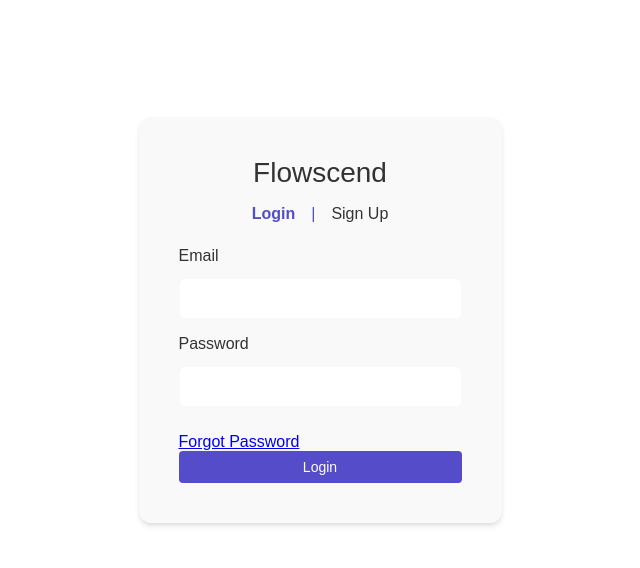
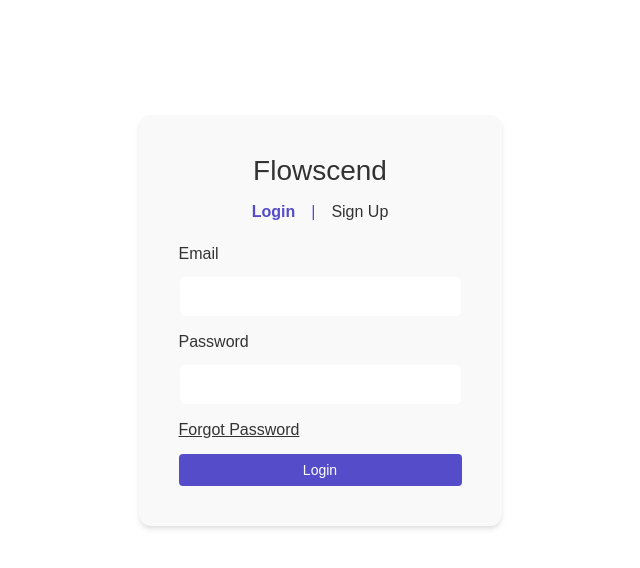
Before and after one commit to damianniebler/flow-, a SvelteKit app: page /login in a window 1280 px wide. Shown: the top 568 px of the page, without its empty margins (360-1000 px from the left). Built offline with nearby package versions, Linux system fonts and the light colour scheme; no server answers.

Commit message:
dont allow turorial on password v2 final

```diff
--- a/src/app.css
+++ b/src/app.css
@@ -520,7 +520,7 @@ textarea::-webkit-scrollbar {
   }
 
   input[type="password"] {
-	margin-bottom: 10px;
+	margin-bottom: 0px;
   }
 
   .createpop textarea {
@@ -1235,3 +1235,27 @@ textarea::-webkit-scrollbar {
   margin: 1rem;
   text-align: center;
 }
+
+.forgot-password{
+  margin-bottom: 15px;;
+}
+
+.forgot-password a {
+  color: var(--text-color);
+  text-decoration: underline;
+  font-weight: normal;
+  transition: color 0.2s ease;
+}
+
+.forgot-password a:visited {
+  color: var(--text-color);
+}
+
+.forgot-password a:hover {
+  opacity: 0.8;
+}
+
+.forgot-password b {
+  color: var(--button-bg);
+  font-weight: bold;
+}
--- a/src/routes/forgot-password/+page.svelte
+++ b/src/routes/forgot-password/+page.svelte
@@ -33,7 +33,7 @@
             </form>
         {:else}
             <div class="success-message">
-                Check your email for a password reset link!
+                Happens to the best of us - check your email for a password reset link!
             </div>
         {/if}
 
--- a/src/routes/reset-password/+page.svelte
+++ b/src/routes/reset-password/+page.svelte
@@ -46,7 +46,7 @@
         success = true;
         setTimeout(() => {
             window.location.href = '/';
-        }, 3000);
+        }, 1500);
     } catch (e) {
         error = e.message;
     }
```
